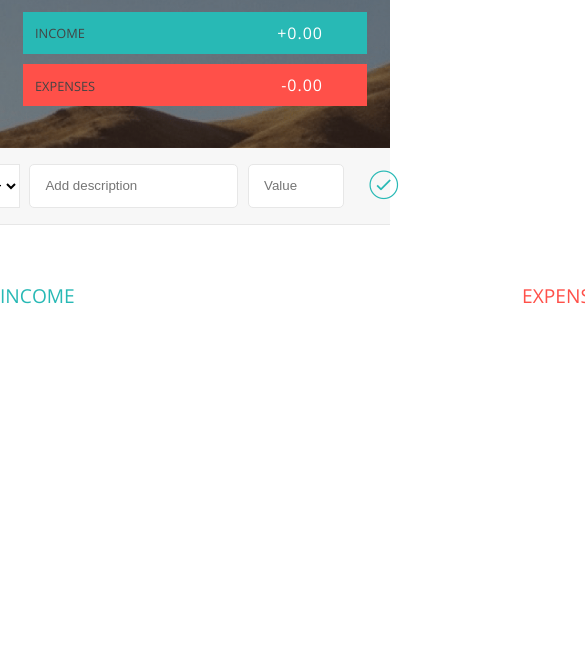
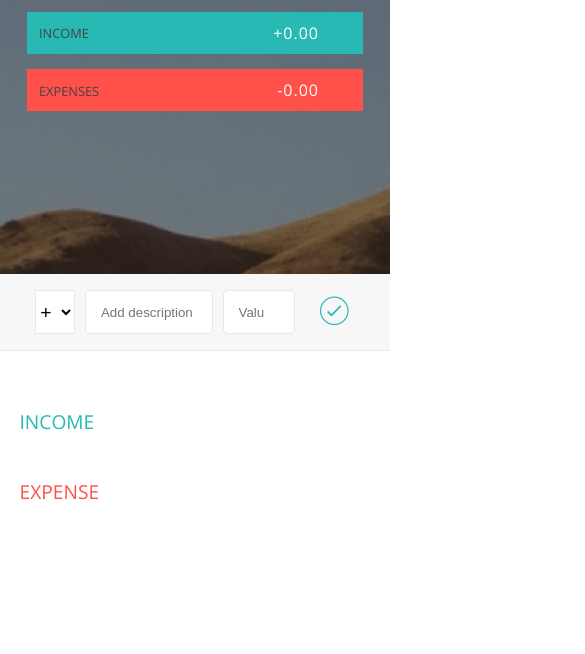
Before and after one commit to Tanuj-Choudhary/Budget-App, a plain HTML site: page index.html in a window 390 px wide. Shown: the part 190-844 px from the top of the page, 585 px wide, since content can reach past the window. Drawn offline with nearby package versions, Linux system fonts and the light colour scheme.

Commit message:
Added media queries

```diff
--- a/resources/css/style.css
+++ b/resources/css/style.css
@@ -3,9 +3,8 @@
 /********Main brand colors and default font sizes********/
 :root {
   font-size: 16px;
-    --white : #fff;
+  --white: #fff;
 }
-
 
 /********Defining margin and box sizing********/
 html {
@@ -22,25 +21,23 @@ body {
   padding: 0;
 }
 
-
 /********background and width adjustment********/
 
 .top {
   height: 40vh;
-    background-image: linear-gradient(rgba(0, 0, 0, 0.35), rgba(0, 0, 0, 0.35)), url(../images/back.png);
+  background-image: linear-gradient(rgba(0, 0, 0, 0.35), rgba(0, 0, 0, 0.35)),
+    url(../images/back.png);
   background-size: cover;
   background-position: center;
 }
 
-
-
-
 /*Styling classes (Added Dynamically)*/
-.red { color: #FF5049 !important; }
-.red-focus:focus { border: 1px solid #FF5049 !important; }
-
-
-
+.red {
+  color: #ff5049 !important;
+}
+.red-focus:focus {
+  border: 1px solid #ff5049 !important;
+}
 
 /********************************BUDGET SECTION*********************************************/
 
@@ -48,7 +45,7 @@ body {
   display: flex;
   flex-direction: column;
   align-items: center;
-    color: var(--white)
+  color: var(--white);
 }
 
 .budget--title {
@@ -70,19 +67,18 @@ body {
   width: 20rem;
   display: flex;
   padding: 12px;
-    justify-content:space-between;
+  justify-content: space-between;
   align-items: center;
   text-transform: uppercase;
 }
 
-
 .budget--income {
   margin-bottom: 10px;
-    background-color: #28B9B5;
+  background-color: #28b9b5;
 }
 
 .budget--expenses {
-    background-color: #FF5049;
+  background-color: #ff5049;
 }
 
 .budget--income--text,
@@ -97,15 +93,6 @@ body {
   padding-right: 2rem;
   letter-spacing: 1px;
 }
-
-
-
-
-
-
-
-
-
 
 /********************************Middle SECTION*********************************************/
 .middle {
@@ -140,15 +127,18 @@ body {
   transition: border 0.3s;
 }
 
-.add--description { width: 22rem;}
-.add--value { width: 4rem;}
-
+.add--description {
+  width: 22rem;
+}
+.add--value {
+  width: 4rem;
+}
 
 .add--button {
   background: none;
   border: none;
   font-size: 2.2rem;
-    color: #28B9B5;
+  color: #28b9b5;
   cursor: pointer;
   margin-left: 10px;
 }
@@ -157,18 +147,12 @@ body {
 .add--description:focus,
 .add--value:focus {
   outline: none;
-    border: 1px solid #28B9B5;
+  border: 1px solid #28b9b5;
 }
 
-.add--button:focus { outline: none; }
-
-
-
-
-
-
-
-
+.add--button:focus {
+  outline: none;
+}
 
 /********************************Bottom SECTION*********************************************/
 .budget-list {
@@ -194,8 +178,12 @@ body {
   text-transform: uppercase;
 }
 
-.income--title { color: #28B9B5; }
-.expenses--title { color: #FF5049; }
+.income--title {
+  color: #28b9b5;
+}
+.expenses--title {
+  color: #ff5049;
+}
 
 .item {
   display: flex;
@@ -204,8 +192,12 @@ body {
   border-bottom: 1px solid #e7e7e7;
 }
 
-.item:first-child { border-top: 1px solid #e7e7e7; }
-.item:nth-child(even) { background-color: #f7f7f7; }
+.item:first-child {
+  border-top: 1px solid #e7e7e7;
+}
+.item:nth-child(even) {
+  background-color: #f7f7f7;
+}
 
 .item--description {
   padding: 0.2rem 0;
@@ -222,12 +214,12 @@ body {
 
 .income .item--value,
 .income .delete--button {
-    color: #28B9B5;
+  color: #28b9b5;
 }
 
 .expenses .item--value,
 .expenses .delete--button {
-    color: #FF5049;
+  color: #ff5049;
 }
 
 .delete--button {
@@ -239,8 +231,74 @@ body {
   display: none;
 }
 
-.delete--button:focus { outline: none; }
-.delete--button:active { transform: translateY(2px); }
+.delete--button:focus {
+  outline: none;
+}
+.delete--button:active {
+  transform: translateY(2px);
+}
 
-.item:hover .delete--button { display: block; }
-.item:hover .item--value { transform: translateX(-20px); }
+.item:hover .delete--button {
+  display: block;
+}
+.item:hover .item--value {
+  transform: translateX(-20px);
+}
+
+/***************************Media queries****************************/
+
+@media only screen and (max-width: 1000px) {
+  body {
+    max-width: 100%;
+    margin: 0 0;
+    overflow-x: hidden;
+  }
+
+  .add-data {
+    width: 100%;
+  }
+
+  .budget-list {
+    flex-direction: column;
+    width: 100%;
+  }
+
+  .income {
+    width: 90%;
+    margin-bottom: 2rem;
+    margin-left: 5%;
+  }
+
+  .expenses {
+    width: 90%;
+    margin-left: 5%;
+  }
+}
+
+@media only screen and (max-width: 450px) {
+  body {
+    max-width: 450px;
+    margin: 0 auto;
+    overflow-x: hidden;
+  }
+
+  .top {
+    height: 55vh;
+  }
+
+  .budget--income,
+  .budget--expenses {
+    width: 80%;
+    margin-bottom: 15px;
+  }
+
+  .add--type {
+    width: 2.5rem;
+  }
+  .add--description {
+    width: 6rem;
+  }
+  .add--value {
+    width: 2.5rem;
+  }
+}
```
Lines whose indentation alone changed are shown as unchanged.
